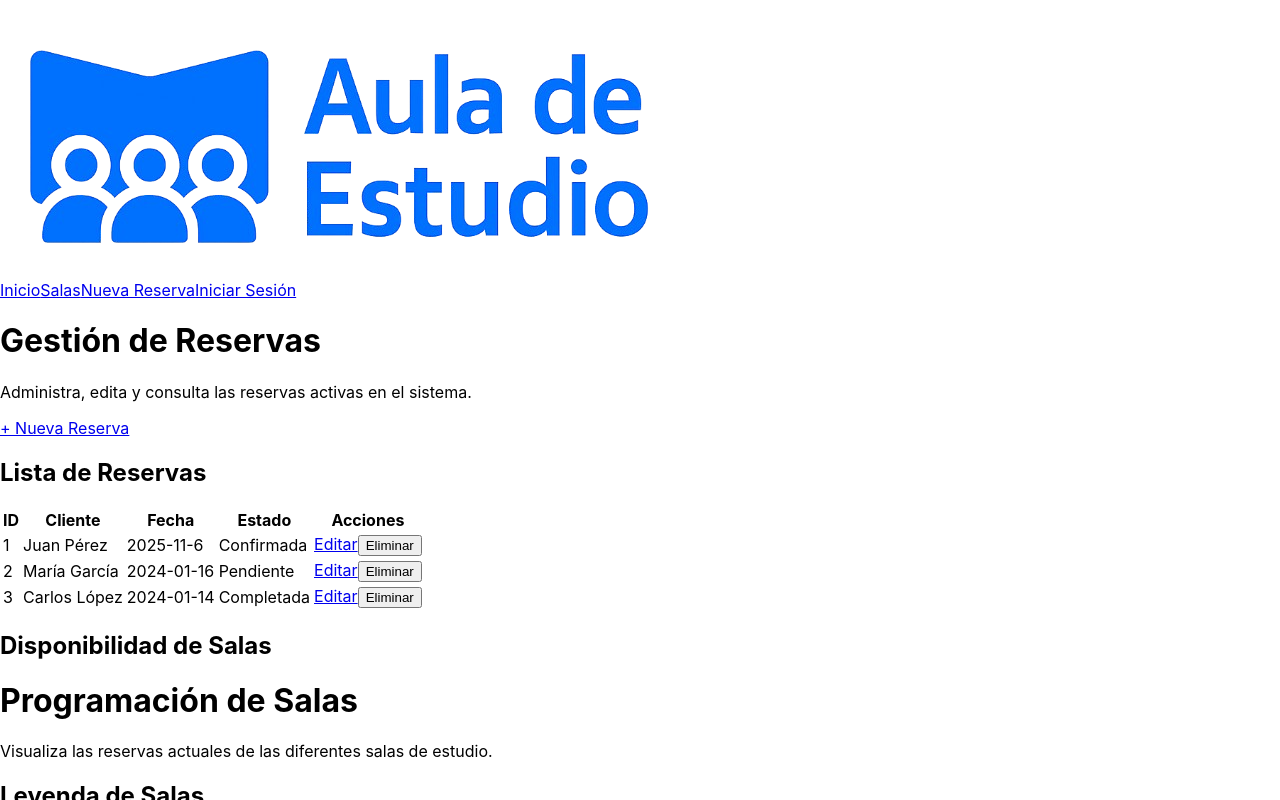
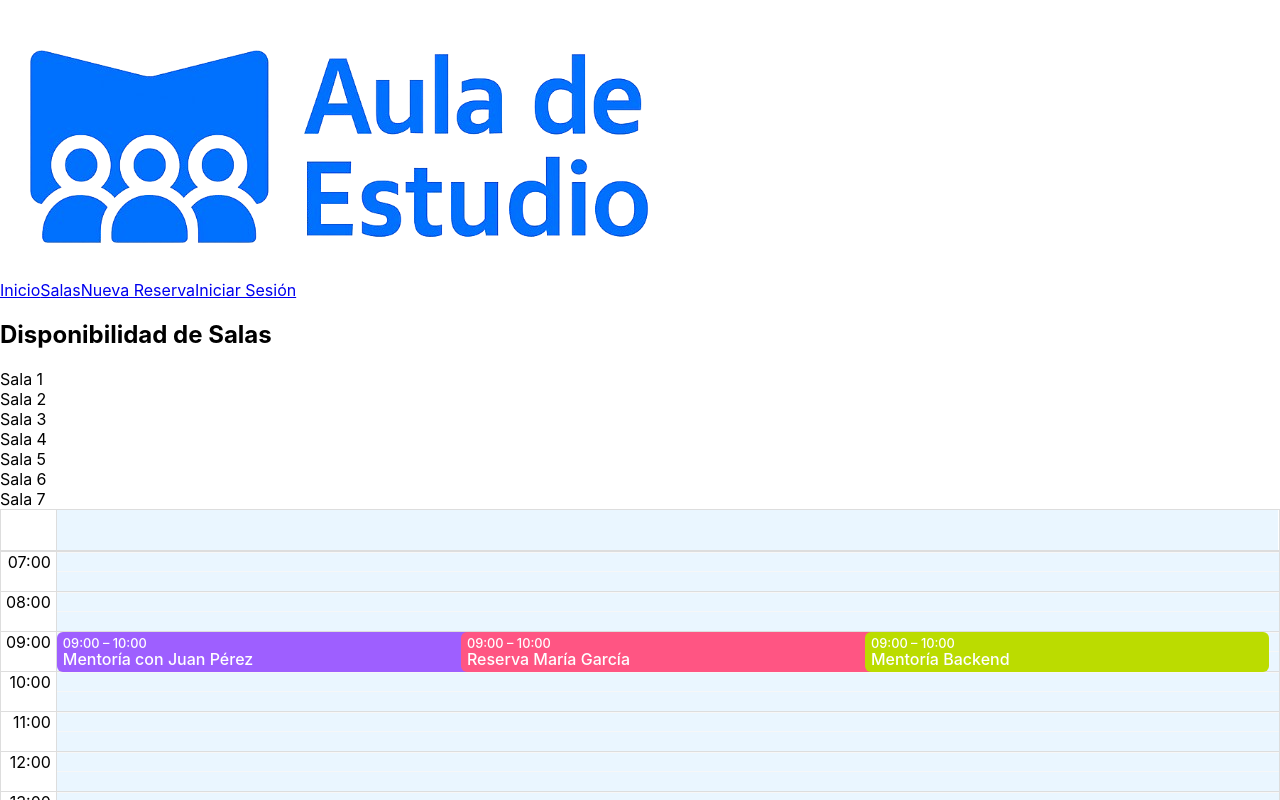
Before and after one commit to Murijioshavez/ProyectoPOO, a React (Create React App) app in the folder frontend/: page /reservas in a window 1280 px wide. Shown: the top 800 px of the page. Built offline with nearby package versions, Linux system fonts and the light colour scheme; the HTML template or start-up script is replaced by a standard one.

Commit message:
Edición de vistas salas

```diff
--- a/frontend/src/components/SchedulerSalas.tsx
+++ b/frontend/src/components/SchedulerSalas.tsx
@@ -1,38 +1,55 @@
-import React, { useMemo } from "react";
+// src/components/SchedulerSalas.tsx
+import React, { useMemo } from "react"
 import {
   Calendar,
   dateFnsLocalizer,
   Event as RBCEvent,
-} from "react-big-calendar";
-import { format, parse, startOfWeek, getDay } from "date-fns";
-import { es } from "date-fns/locale";
-import "react-big-calendar/lib/css/react-big-calendar.css";
+} from "react-big-calendar"
+import { format, parse, startOfWeek, getDay } from "date-fns"
+import { es } from "date-fns/locale"
+import "react-big-calendar/lib/css/react-big-calendar.css"
 
+
+const CustomToolbar = ({ label }: { label: string }) => (
+  <div className="rbc-toolbar text-center py-3 font-semibold text-gray-700">
+    {label}
+  </div>
+);
 // ---- Localización ----
-const locales = { es };
+const locales = { es }
 const localizer = dateFnsLocalizer({
   format,
   parse,
   startOfWeek,
   getDay,
   locales,
-});
+})
 
 // ---- Tipos ----
 interface Sala {
-  id: string;
-  name: string;
-  color: string;
-  bgColor: string;
+  id: string
+  name: string
+  color: string
+  bgColor: string
 }
 
-interface Evento extends RBCEvent {
-  salaId: string;
+export interface Evento extends RBCEvent {
+  salaId: string
+}
+
+interface SchedulerSalasProps {
+  fechaBase?: Date // fecha seleccionada desde Reservas
 }
 
 // ---- Componente principal ----
-const SchedulerSalas: React.FC = () => {
-  // Salas disponibles
+const SchedulerSalas: React.FC<SchedulerSalasProps> = ({ fechaBase }) => {
+  // Determina la fecha a mostrar
+  const hoy = fechaBase ?? new Date()
+  const y = hoy.getFullYear()
+  const m = hoy.getMonth()
+  const d = hoy.getDate()
+
+  // ---- Salas disponibles ----
   const salas: Sala[] = [
     { id: "sala1", name: "Sala 1", color: "#ffffff", bgColor: "#9e5fff" },
     { id: "sala2", name: "Sala 2", color: "#ffffff", bgColor: "#00a9ff" },
@@ -41,35 +58,35 @@ const SchedulerSalas: React.FC = () => {
     { id: "sala5", name: "Sala 5", color: "#ffffff", bgColor: "#bbdc00" },
     { id: "sala6", name: "Sala 6", color: "#ffffff", bgColor: "#9d9d9d" },
     { id: "sala7", name: "Sala 7", color: "#ffffff", bgColor: "#ffbb3b" },
-  ];
+  ]
 
-  // Eventos de ejemplo
+  // ---- Eventos del día ----
   const eventos: Evento[] = [
     {
       title: "Mentoría con Juan Pérez",
-      start: new Date(2025, 10, 6, 9, 0),
-      end: new Date(2025, 9, 30, 10, 0),
+      start: new Date(y, m, d, 9, 0),
+      end: new Date(y, m, d, 10, 0),
       salaId: "sala1",
     },
     {
       title: "Reserva María García",
-      start: new Date(2025, 9, 30, 11, 0),
-      end: new Date(2025, 9, 30, 12, 30),
+      start: new Date(y, m, d, 9, 0),
+      end: new Date(y, m, d, 10, 0),
       salaId: "sala3",
     },
     {
       title: "Mentoría Backend",
-      start: new Date(2025, 9, 30, 15, 0),
-      end: new Date(2025, 9, 30, 16, 30),
+      start: new Date(y, m, d, 9, 0),
+      end: new Date(y, m, d, 10, 0),
       salaId: "sala5",
     },
-  ];
+  ]
 
   // ---- Estilo dinámico según sala ----
   const eventPropGetter = (event: Evento) => {
-    const sala = salas.find((s) => s.id === event.salaId);
-    const backgroundColor = sala?.bgColor ?? "#3174ad";
-    const color = sala?.color ?? "white";
+    const sala = salas.find((s) => s.id === event.salaId)
+    const backgroundColor = sala?.bgColor ?? "#3174ad"
+    const color = sala?.color ?? "white"
     return {
       style: {
         backgroundColor,
@@ -79,15 +96,13 @@ const SchedulerSalas: React.FC = () => {
         padding: "4px 6px",
         fontWeight: 500,
       },
-    };
-  };
+    }
+  }
 
   // ---- Textos en español ----
   const messages = useMemo(
     () => ({
-      today: "Hoy",
-      previous: "Anterior",
-      next: "Siguiente",
+
       month: "Mes",
       week: "Semana",
       day: "Día",
@@ -95,44 +110,11 @@ const SchedulerSalas: React.FC = () => {
       noEventsInRange: "No hay eventos en este rango.",
     }),
     []
-  );
+  )
 
   return (
-    <div className="min-h-screen bg-[#E5E5E8] flex flex-col items-center py-8">
-      {/* Encabezado */}
-      <div className="w-full max-w-6xl bg-white rounded-2xl shadow-md p-6 mb-6 border border-gray-200">
-        <h1 className="text-2xl font-bold text-[#006DFF] mb-2">
-          Programación de Salas
-        </h1>
-        <p className="text-gray-600 text-sm">
-          Visualiza las reservas actuales de las diferentes salas de estudio.
-        </p>
-      </div>
-
-      {/* Leyenda de salas */}
-      <div className="w-full max-w-6xl bg-white rounded-2xl shadow-md p-4 mb-6 border border-gray-200">
-        <h2 className="text-lg font-semibold text-gray-800 mb-3">
-          Leyenda de Salas
-        </h2>
-        <div className="flex flex-wrap gap-3">
-          {salas.map((sala) => (
-            <div
-              key={sala.id}
-              className="flex items-center gap-2 text-sm text-gray-700"
-            >
-              <span
-                className="w-4 h-4 rounded"
-                style={{ backgroundColor: sala.bgColor }}
-              ></span>
-              {sala.name}
-            </div>
-          ))}
-        </div>
-      </div>
-
-      {/* Calendario */}
-      <div className="w-full max-w-6xl bg-white rounded-2xl shadow-md border border-gray-200 p-4">
-        <div style={{ height: "75vh" }}>
+ <div className="w-full text-black bg-white rounded-2xl shadow-md border border-gray-200 p-4">
+  <div > {/* ⬅️ dinámico */}
     <Calendar
       localizer={localizer}
       events={eventos}
@@ -140,17 +122,17 @@ const SchedulerSalas: React.FC = () => {
       views={["day"]}
       step={30}
       timeslots={2}
-            min={new Date(2025, 9, 30, 8, 0)}
-            max={new Date(2025, 9, 30, 20, 0)}
+      min={new Date(2025, 10, 6, 7, 0)}
+      max={new Date(2025, 10, 6, 20, 0)}
       style={{ height: "100%" }}
       eventPropGetter={eventPropGetter}
       culture="es"
       messages={messages}
+      toolbar={false} // opcional si querés eliminar botones del header
     />
   </div>
 </div>
-    </div>
-  );
-};
+  )
+}
 
-export default SchedulerSalas;
+export default SchedulerSalas
--- a/frontend/src/pages/Reservas/CrearReserva.tsx
+++ b/frontend/src/pages/Reservas/CrearReserva.tsx
@@ -1,106 +1,144 @@
-import React from "react";
+import React, { useState } from "react";
 
 const CrearReserva: React.FC = () => {
+  const [formData, setFormData] = useState({
+    title: "",
+    start: "",
+    end: "",
+    salaId: "",
+  });
+
+  const handleChange = (
+    e: React.ChangeEvent<HTMLInputElement | HTMLSelectElement>
+  ) => {
+    const { name, value } = e.target;
+
+    if (name === "start") {
+      const startDate = new Date(value);
+      const endDate = new Date(startDate.getTime() + 60 * 60 * 1000);
+
+      setFormData((prev) => ({
+        ...prev,
+        start: value,
+        end:
+          !prev.end || new Date(prev.end) <= startDate
+            ? endDate.toISOString().slice(0, 16)
+            : prev.end,
+      }));
+      return;
+    }
+
+    setFormData((prev) => ({ ...prev, [name]: value }));
+  };
+
+  const handleSubmit = (e: React.FormEvent) => {
+    e.preventDefault();
+
+    if (!formData.title || !formData.start || !formData.end || !formData.salaId) {
+      alert("Por favor, completa todos los campos antes de guardar.");
+      return;
+    }
+
+    console.log("Reserva creada:", formData);
+    alert("Reserva creada correctamente (solo demo)");
+  };
+
   return (
-    <div className="max-w-3xl mx-auto space-y-8">
+    <div className="max-w-2xl mx-auto space-y-8">
       {/* Encabezado */}
       <div className="text-center">
-        <h1 className="text-4xl font-extrabold text-gray-800 mb-2">
+        <h1 className="text-4xl font-extrabold text-white mb-2 drop-shadow-lg">
           Crear Nueva Reserva
         </h1>
-        <p className="text-gray-500 text-base">
-          Completa la información para agendar una nueva reserva de sala.
+        <p className="text-gray-200 text-base">
+          Completa los campos para registrar una nueva reserva.
         </p>
       </div>
 
-      {/* Contenedor del formulario */}
-      <div className="bg-white rounded-2xl shadow-xl p-8 border border-gray-200">
-        <form className="space-y-6">
-          {/* Nombre del solicitante */}
+      {/* Formulario */}
+      <div className="rounded-2xl bg-gradient-to-br from-[#ffffff20] to-[#ffffff05] backdrop-blur-xl border border-white/20 shadow-2xl p-8">
+        <form onSubmit={handleSubmit} className="space-y-6 text-white">
+          {/* Título */}
           <div>
-            <label className="block text-sm font-semibold text-gray-700 mb-2">
-              Nombre del Solicitante
+            <label className="block text-sm font-semibold mb-2 text-[#F5F500]">
+              Título del Evento
             </label>
             <input
               type="text"
-              placeholder="Ej. Juan Pérez"
-              className="w-full px-4 py-3 rounded-lg border border-gray-300 focus:ring-2 focus:ring-blue-500 focus:border-blue-500 transition-all outline-none"
+              name="title"
+              placeholder="Ej. Mentoría con Juan Pérez"
+              value={formData.title}
+              onChange={handleChange}
+              className="w-full px-4 py-3 rounded-lg bg-white/10 border border-white/30 text-white placeholder-gray-300 focus:ring-2 focus:ring-[#31F483] focus:border-[#31F483] outline-none transition-all"
             />
           </div>
 
-          {/* Correo electrónico */}
+          {/* Sala */}
           <div>
-            <label className="block text-sm font-semibold text-gray-700 mb-2">
-              Correo Electrónico
-            </label>
-            <input
-              type="email"
-              placeholder="juan.perez@keyinstitute.edu.sv"
-              className="w-full px-4 py-3 rounded-lg border border-gray-300 focus:ring-2 focus:ring-blue-500 focus:border-blue-500 transition-all outline-none"
-            />
-          </div>
-
-          {/* Selección de sala */}
-          <div>
-            <label className="block text-sm font-semibold text-gray-700 mb-2">
-              Sala a Reservar
+            <label className="block text-sm font-semibold mb-2 text-[#F5F500]">
+              Sala
             </label>
             <select
-              className="w-full px-4 py-3 rounded-lg border border-gray-300 bg-white focus:ring-2 focus:ring-blue-500 focus:border-blue-500 transition-all outline-none"
+              name="salaId"
+              value={formData.salaId}
+              onChange={handleChange}
+              className="w-full px-4 py-3 rounded-lg bg-white/10 border border-white/30 text-white focus:ring-2 focus:ring-[#31F483] focus:border-[#31F483] outline-none transition-all"
             >
               <option value="">Selecciona una sala</option>
-              <option value="101">M 201 - Mentoría</option>
-              <option value="202">Sala 202 - Trabajo en equipo</option>
-              <option value="303">Sala 303 - Presentaciones</option>
+              <option value="sala1">Sala 1</option>
+              <option value="sala2">Sala 2</option>
+              <option value="sala3">Sala 3</option>
+              <option value="sala4">Sala 4</option>
+              <option value="sala5">Sala 5</option>
+              <option value="sala6">Sala 6</option>
+              <option value="sala7">Sala 7</option>
             </select>
           </div>
 
-          {/* Fecha y hora */}
+          {/* Fechas */}
           <div className="grid grid-cols-1 md:grid-cols-2 gap-6">
             <div>
-              <label className="block text-sm font-semibold text-gray-700 mb-2">
-                Fecha
+              <label className="block text-sm font-semibold mb-2 text-[#F5F500]">
+                Inicio
               </label>
               <input
-                type="date"
-                className="w-full px-4 py-3 rounded-lg border border-gray-300 focus:ring-2 focus:ring-blue-500 focus:border-blue-500 transition-all outline-none"
+                type="datetime-local"
+                name="start"
+                value={formData.start}
+                onChange={handleChange}
+                className="w-full px-4 py-3 rounded-lg bg-white/10 border border-white/30 text-white focus:ring-2 focus:ring-[#31F483] focus:border-[#31F483] outline-none transition-all"
               />
             </div>
 
             <div>
-              <label className="block text-sm font-semibold text-gray-700 mb-2">
-                Hora
+              <label className="block text-sm font-semibold mb-2 text-[#F5F500]">
+                Fin
               </label>
               <input
-                type="time"
-                className="w-full px-4 py-3 rounded-lg border border-gray-300 focus:ring-2 focus:ring-blue-500 focus:border-blue-500 transition-all outline-none"
+                type="datetime-local"
+                name="end"
+                value={formData.end}
+                onChange={handleChange}
+                className="w-full px-4 py-3 rounded-lg bg-white/10 border border-white/30 text-white focus:ring-2 focus:ring-[#31F483] focus:border-[#31F483] outline-none transition-all"
               />
             </div>
           </div>
 
-          {/* Motivo o descripción */}
-          <div>
-            <label className="block text-sm font-semibold text-gray-700 mb-2">
-              Motivo de la Reserva
-            </label>
-            <textarea
-              rows={4}
-              placeholder="Describe brevemente el propósito de la reserva..."
-              className="w-full px-4 py-3 rounded-lg border border-gray-300 focus:ring-2 focus:ring-blue-500 focus:border-blue-500 transition-all outline-none"
-            ></textarea>
-          </div>
-
-          {/* Botones de acción */}
+          {/* Botones */}
           <div className="flex justify-end gap-4 pt-4">
             <button
               type="button"
-              className="px-6 py-3 rounded-lg border border-gray-300 text-gray-700 hover:bg-gray-100 transition-all"
+              className="px-6 py-3 rounded-lg border border-white/40 text-white hover:bg-white/20 transition-all"
+              onClick={() =>
+                setFormData({ title: "", start: "", end: "", salaId: "" })
+              }
             >
-              Cancelar
+              Limpiar
             </button>
+
             <button
               type="submit"
-              className="px-6 py-3 rounded-lg font-semibold text-white bg-blue-600 hover:bg-blue-700 shadow-md transition-all"
+              className="px-6 py-3 rounded-lg font-semibold text-black bg-[#31F483] hover:bg-[#2BE075] shadow-md transition-all"
             >
               Guardar Reserva
             </button>
--- a/frontend/src/pages/Reservas/Reservas.tsx
+++ b/frontend/src/pages/Reservas/Reservas.tsx
@@ -1,122 +1,41 @@
 import React from "react";
-import { Link } from "react-router-dom";
 import SchedulerSalas from "../../components/SchedulerSalas";
 
 const Reservas: React.FC = () => {
-  const reservas = [
-    { id: 1, cliente: "Juan Pérez", fecha: "2025-11-6", estado: "confirmada" },
-    { id: 2, cliente: "María García", fecha: "2024-01-16", estado: "pendiente" },
-    { id: 3, cliente: "Carlos López", fecha: "2024-01-14", estado: "completada" },
+  // Leyenda de salas (mismo esquema de colores que en SchedulerSalas)
+  const salas = [
+    { id: "sala1", name: "Sala 1", color: "#9e5fff" },
+    { id: "sala2", name: "Sala 2", color: "#00a9ff" },
+    { id: "sala3", name: "Sala 3", color: "#ff5583" },
+    { id: "sala4", name: "Sala 4", color: "#03bd9e" },
+    { id: "sala5", name: "Sala 5", color: "#bbdc00" },
+    { id: "sala6", name: "Sala 6", color: "#9d9d9d" },
+    { id: "sala7", name: "Sala 7", color: "#ffbb3b" },
   ];
 
   return (
-    <div className="space-y-10">
-      {/* Encabezado */}
-      <div className="flex flex-col md:flex-row justify-between md:items-center gap-4">
-        <div>
-          <h1 className="text-4xl font-extrabold text-gray-800">
-            Gestión de Reservas
-          </h1>
-          <p className="text-gray-500 mt-1 text-sm">
-            Administra, edita y consulta las reservas activas en el sistema.
-          </p>
-        </div>
-
-        <Link
-          to="/reservas/crear"
-          className="bg-blue-600 hover:bg-blue-700 text-white px-6 py-3 rounded-lg font-semibold shadow-md transition-all text-center"
-        >
-          + Nueva Reserva
-        </Link>
-      </div>
-
-      {/* Tabla de reservas */}
-      <div className="bg-white rounded-2xl shadow-lg p-6 border border-gray-200">
-        <h2 className="text-xl font-semibold text-gray-800 mb-4">
-          Lista de Reservas
+  <div className="bg-white rounded-2xl shadow-lg p-4 border border-gray-200 h-[90vh] flex flex-col">
+  <div className="flex flex-col md:flex-row md:items-center md:justify-between mb-4 gap-4">
+    <h2 className="text-2xl font-semibold text-gray-800">
+      Disponibilidad de Salas
     </h2>
 
-        <div className="overflow-x-auto">
-          <table className="min-w-full border-collapse text-sm">
-            <thead className="bg-gray-100">
-              <tr>
-                {["ID", "Cliente", "Fecha", "Estado", "Acciones"].map((header) => (
-                  <th
-                    key={header}
-                    className="px-6 py-3 text-left font-semibold text-gray-600 uppercase tracking-wider border-b border-gray-200"
-                  >
-                    {header}
-                  </th>
+    {/* Leyenda */}
+    <div className="flex flex-wrap items-center gap-3">
+      {salas.map((sala) => (
+        <div key={sala.id} className="flex items-center gap-2">
+          <span
+            className="w-4 h-4 rounded-sm inline-block"
+            style={{ backgroundColor: sala.color }}
+          ></span>
+          <span className="text-sm text-gray-600">{sala.name}</span>
+        </div>
       ))}
-              </tr>
-            </thead>
-
-            <tbody>
-              {reservas.map((reserva) => (
-                <tr
-                  key={reserva.id}
-                  className="hover:bg-gray-50 transition-colors"
-                >
-                  <td className="px-6 py-4 font-medium text-gray-800 border-b">
-                    {reserva.id}
-                  </td>
-                  <td className="px-6 py-4 text-gray-600 border-b">
-                    {reserva.cliente}
-                  </td>
-                  <td className="px-6 py-4 text-gray-600 border-b">
-                    {reserva.fecha}
-                  </td>
-                  <td className="px-6 py-4 border-b">
-                    <span
-                      className={`px-3 py-1 text-xs font-semibold rounded-full ${
-                        reserva.estado === "confirmada"
-                          ? "bg-green-100 text-green-700"
-                          : reserva.estado === "pendiente"
-                          ? "bg-yellow-100 text-yellow-700"
-                          : "bg-blue-100 text-blue-700"
-                      }`}
-                    >
-                      {reserva.estado.charAt(0).toUpperCase() +
-                        reserva.estado.slice(1)}
-                    </span>
-                  </td>
-                  <td className="px-6 py-4 border-b flex gap-3">
-                    <Link
-                      to={`/reservas/editar/${reserva.id}`}
-                      className="text-blue-600 hover:text-blue-800 font-medium transition"
-                    >
-                      Editar
-                    </Link>
-                    <button
-                      className="text-red-600 hover:text-red-800 font-medium transition"
-                      onClick={() =>
-                        alert(`Eliminar reserva #${reserva.id} (solo ejemplo)`)
-                      }
-                    >
-                      Eliminar
-                    </button>
-                  </td>
-                </tr>
-              ))}
-            </tbody>
-          </table>
-
-          {/* Si no hay reservas */}
-          {reservas.length === 0 && (
-            <div className="text-center py-8 text-gray-500">
-              No hay reservas registradas.
-            </div>
-          )}
     </div>
   </div>
 
-      {/* Scheduler de salas */}
-      <div className="bg-white rounded-2xl shadow-lg p-8 border border-gray-200">
-        <h2 className="text-2xl font-semibold text-gray-800 mb-6">
-          Disponibilidad de Salas
-        </h2>
-
-        {/* Renderizado del calendario */}
+  {/* Calendario ocupa todo el espacio disponible */}
+  <div className="flex-grow">
     <SchedulerSalas />
   </div>
 </div>
```
Lines whose indentation alone changed are shown as unchanged.
